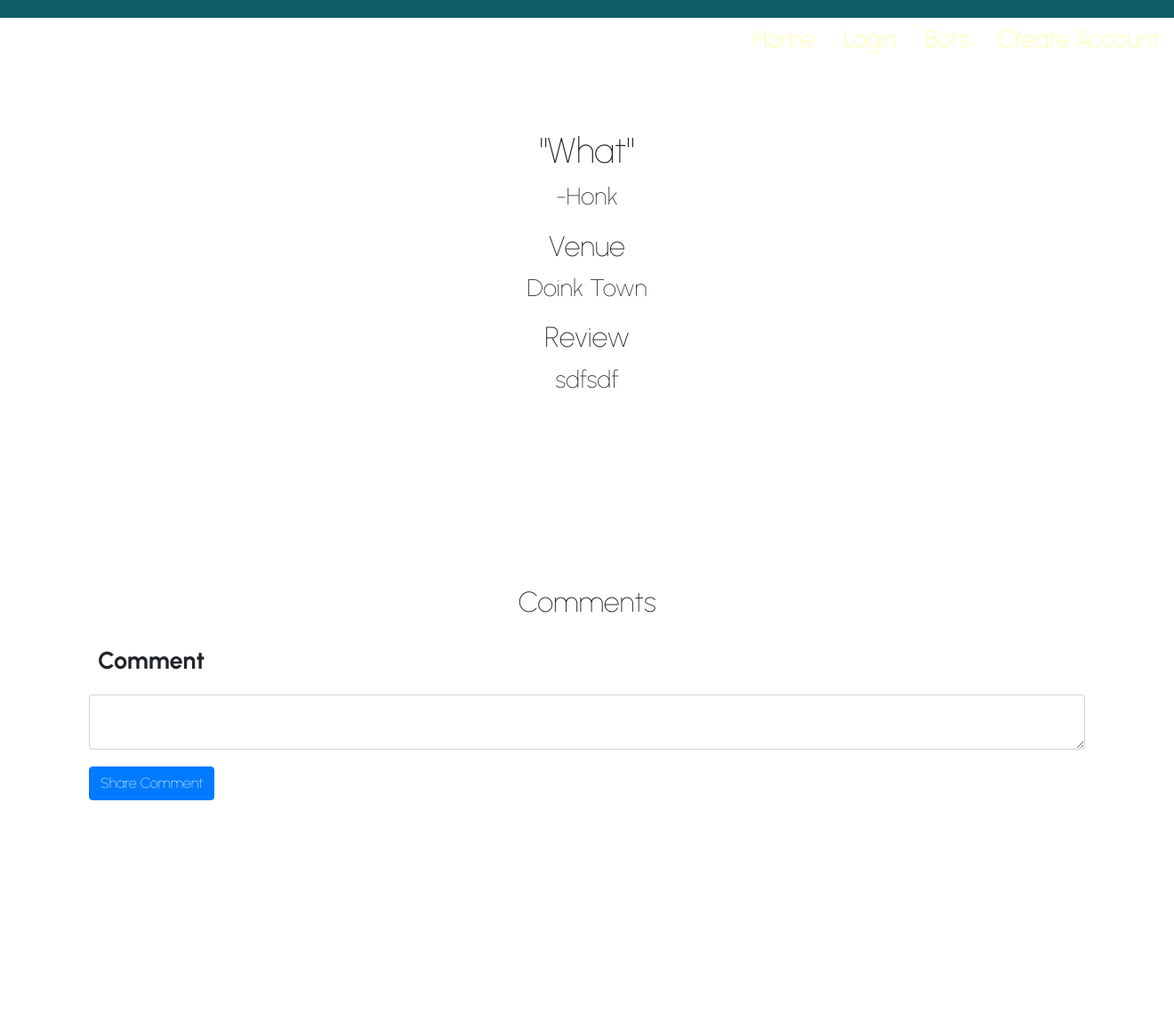
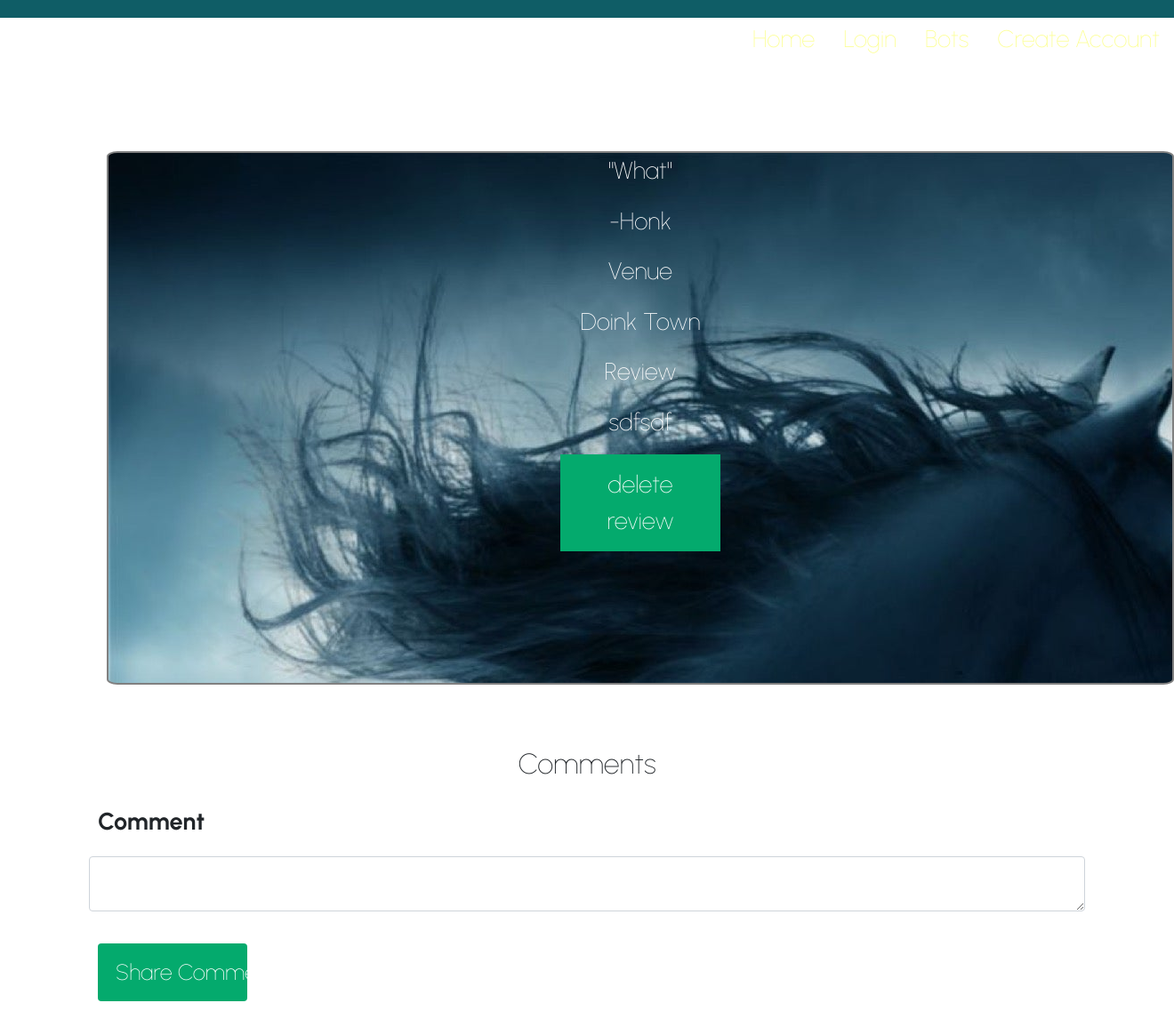
Before and after one commit to sparklegem1/DadRockKC, a Flask app: page /show-review/5 in a window 1320 px wide. Shown: the whole page at 89% size. Before the commit the page ends 900 px from the top, so only its background shows below. Run offline with Flask 2, Linux system fonts and the light colour scheme; data comes from the database, SQL or seed files in the repository; both versions use the stored data as it was after the commit; some libraries are stand-ins or nearby versions.

```diff
--- a/main.py
+++ b/main.py
@@ -43,6 +43,7 @@ db = SQLAlchemy(app)
 login_manager = LoginManager()
 login_manager.init_app(app)
 
+YOUTUBE_URL = "https://www.youtube.com/channel/UCihF4V5Y1pZUuKQha4vtsIA/videos"
 
 # database for all venues
 
@@ -172,7 +173,6 @@ db.create_all()
 
 
 
-
 ####################################### REST API #########################################
 
 
@@ -193,6 +193,7 @@ def admin_only(f):
 def page_not_found(e):
     # note that we set the 404 status explicitly
     return render_template('404.html'), 404
+
 
 @login_manager.user_loader
 def load_user(user_id):
@@ -341,7 +342,6 @@ def view_venue_review(id):
 
 # HTML ALL VENUE REVIEWS
 @app.route('/all-venue-reviews', methods=['GET', 'POST'])
-@admin_only
 def all_venue_reviews_html():
     reviews = VenueReview.query.all()
     return render_template('all-venue-reviews.html', reviews=reviews)
@@ -390,15 +390,16 @@ def show_review():
         price = request.form['price']
         rating = request.form['rating']
         review = request.form['review']
+        genre = request.form['genre']
         show_review = ShowReview(
             title=title,
             artist_names=artist_names,
-            venue=venue_name,
+            genre=genre,
             date=date,
             rating=rating,
             review=review,
             price=price,
-            user_id=1,
+            user_id=current_user.id,
             venue_id=Venue.query.filter_by(venue_name=venue_name).first().id
         )
         db.session.add(show_review)
@@ -427,7 +428,7 @@ def view_show_review(review_id):
         db.session.commit()
         return redirect(url_for('view_show_review', review_id=review_id))
 
-    return render_template("show-reviews.html", post=requested_review, show_author=requested_review.user, form=comment, comments=all_comments, current_user="Scoob", year=datetime.now().year)
+    return render_template("show-review.html", post=requested_review, show_author=requested_review.user, form=comment, comments=all_comments, current_user="Scoob", year=datetime.now().year)
 
 
 # SHOW REVIEW JSON
@@ -510,7 +511,9 @@ def logout():
     return redirect(url_for('home', current_user=current_user))
 
 
+# DELETE FUNCTIONS
 @app.route('/delete-venue-review/<int:post_id>')
+@admin_only
 def delete_venue_review(post_id):
     post_to_delete = VenueReview.query.get(post_id)
     db.session.delete(post_to_delete)
@@ -519,15 +522,26 @@ def delete_venue_review(post_id):
 
 
 @app.route('/delete-show-review/<int:post_id>')
+@admin_only
 def delete_show_review(post_id):
     post_to_delete = ShowReview.query.get(post_id)
     db.session.delete(post_to_delete)
     db.session.commit()
     return redirect(url_for('all_show_reviews_html'))
 
-
-
-
+@app.route('/delete-comment/<type>/<int:id>')
+@admin_only
+def delete_comment(id, type):
+    if type == 'show':
+        comment = ShowComment.query.get(id)
+        db.session.delete(comment)
+        db.session.commit()
+        return redirect(url_for('view_show_review', review_id=id))
+    if type == 'venue':
+        comment = VenueComment.query.get(id)
+        db.session.delete(comment)
+        db.session.commit()
+        return redirect(url_for('view_venue_review', id=id))
 
 
 """
@@ -544,7 +558,8 @@ Worked on  9/16/21: template for forms, css for forms
 //TODO: make navbar look good
 //TODO: admin management
 //TODO: make delete method
-TODO: Make all posting and commenting exclusive to account holders
+//TODO: make bot page
+//TODO: Make all posting and commenting exclusive to account holders
 TODO: Fix appearance of posts and comments
 TODO: install iterm
 TODO: push all items to github
@@ -553,6 +568,10 @@ TODO: host site on heroku / switch to postgre
 
 
 
+⌘ means Command
+⌥ means Option (also called “Alt”)
+⌃ means Control
+⇧ means Shift
 
 """
 
--- a/static/style.css
+++ b/static/style.css
@@ -1,11 +1,16 @@
-
+* {
+  box-sizing: border-box;
+}
 :root {
     --background = rgba(85, 214, 170, .85)
 }
 
+html, body {
+  height: 100%;
+}
+
 body {
    background: #0F5D66;
-
 }
 
 #title {
@@ -34,12 +39,54 @@ body {
 
 }
 
+
+
+#shape {
+     width: 420px;
+     margin-top: 15%;
+     margin-left: 45vh;
+     height: 200px;
+     background: red;
+     background-image: url("img/scoob.jpeg");
+     position: relative;
+     -moz-border-radius: 10px;
+     -webkit-border-radius: 10px;
+     border-radius: 10px;
+}
+#shape:before {
+  content: "";
+  position: absolute;
+  right: 100%;
+  top: 26px;
+  width: 0;
+  height: 0;
+  border-top: 23px solid transparent;
+  border-right: 26px solid;
+  border-bottom: 23px solid transparent;
+
+}
+
+#submit {
+  background-color: #04AA6D;
+  font-size: 25px;
+  color: white;
+  padding: 14px 20px;
+  margin-top: 20px;
+  margin-left: 10px;
+  border: none;
+  cursor: pointer;
+  width: 15%;
+}
 .title {
     margin: 10vh;
     padding: 20px;
     font-size: 27px;
     font-family: 'Urbanist', sans-serif;
     align: center;
+}
+
+.information {
+    color: #FCFF91;
 }
 
 label {
@@ -49,6 +96,79 @@ label {
 }
 
 
+.card2 {
+    width: 1000px;
+    height: 800px;
+    border: 2px solid gray;
+    border-radius: 5%;
+    margin-left: 15vh;
+    margin-top: 50px;
+    color: #ffffff;
+    text-align: center;
+    background-image: url('img/uninicornII.jpeg');
+}
+
+.card2::after {
+    width: 1000px;
+    color: #ffffff;
+    background-color: #04AA6D;
+    background-image: url('img/uninicornII.jpeg');
+
+}
+
+.card2 {
+    width: 1200px;
+    height: 600px;
+    border: 2px solid gray;
+    border-radius: 1%;
+    margin-left: 2.5vh;
+    margin-top: 50px;
+    color: #ffffff;
+    text-align: center;
+    background-image: url('img/uninicornII.jpeg');
+
+}
+/*
+.star-five {
+  margin: 50px 0;
+  position: relative;
+  display: block;
+  color: red;
+  width: 0px;
+  height: 0px;
+  border-right: 100px solid transparent;
+  border-bottom: 70px solid red;
+  border-left: 100px solid transparent;
+  transform: rotate(35deg);
+}
+.star-five:before {
+  border-bottom: 80px solid red;
+  border-left: 30px solid transparent;
+  border-right: 30px solid transparent;
+  position: absolute;
+  height: 0;
+  width: 0;
+  top: -45px;
+  left: -65px;
+  display: block;
+  content: '';
+  transform: rotate(-35deg);
+}
+.star-five:after {
+  position: absolute;
+  display: block;
+  color: red;
+  top: 3px;
+  left: -105px;
+  width: 0px;
+  height: 0px;
+  border-right: 100px solid transparent;
+  border-bottom: 70px solid red;
+  border-left: 100px solid transparent;
+  transform: rotate(-70deg);
+  content: '';
+}
+*/
 .left-table {
     position: absolute;
     margin-bottom: 250px;
--- a/templates/index.html
+++ b/templates/index.html
@@ -7,6 +7,6 @@
         <h2>this is an api that is useful if you are in Kansas City and you love dad rock, hardcore, or indie music and you want to find cool local shows all in one place</h2>
     </div>
 
-    <img class="gnomes" src="{{ url_for('static', filename='img/gnomes.JPG')}}"/>
+    <a href="https://www.youtube.com/channel/UCihF4V5Y1pZUuKQha4vtsIA/videos"><img class="gnomes"  src="{{ url_for('static', filename='img/gnomes.JPG')}}"/></a>
 
 {% endblock %}
--- a/templates/show-reviews.html
+++ b/templates/show-review.html
@@ -3,23 +3,25 @@
 {% include "navbar.html" %}
 
 <div class="title">
-<div class="container">
 
-    <div class="post-heading">
-            <h1>"{{post.title}}"</h1>
+
+
+    <div class="card2">
+        <p>"{{post.title}}"</p>
         {% if show_author != None: %}
         <p>-{{ show_author.username }}</p>
         {% else: %}
         <p>-Spongebob</p>
         {% endif %}
-            <h2 class="subheading">Venue </h2>
+        <p>Venue </p>
         <p>{{post.venue.venue_name}}</p>
-            <h2>Review</h2>
+        <p>Review</p>
         <p>{{post.review}}</p>
+        <a href="{{ url_for('delete_show_review', post_id=post.id ) }}"><button>delete review</button></a>
     </div>
 
 
-</div>
+
 <div class="comment-section">
     <h2 class="comment-title">Comments</h2>
     <ul class="commentList">
--- a/templates/view-venue-review.html
+++ b/templates/view-venue-review.html
@@ -16,8 +16,8 @@
             <p>{{post.venue_name}}</p>
             <h2>Review</h2>
             <p>{{post.review}}</p>
-        </div>
-
+            <a href="{{ url_for('delete_venue_review', post_id=post.id ) }}"><button>delete review</button></a>
+    </div>
 
 </div>
 <div class="comment-section">
@@ -34,6 +34,7 @@
             <div class="avatar-image">
                 <span>{{ comment.comment_author.username }}</span>
                 <img src="{{ url_for('static', filename='img/scoob.jpeg')}}"/>
+                <a href="{{ url_for('delete_comment', id=comment.venue_id, type='venue') }}"><button>Delete</button></a>
             </div>
         </li>
         {% endfor %}
```
Also changed, not shown: templates/add-show-review.html (+10 -0 lines), templates/all-show-reviews.html (+8 -9 lines), templates/venue-review.html (+8 -1 lines), dadrockkc3.sqlite3, static/img/uninicornII.jpeg (added). Lines whose indentation alone changed are shown as unchanged.
